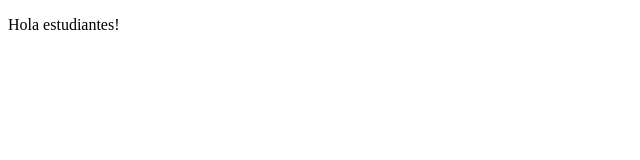
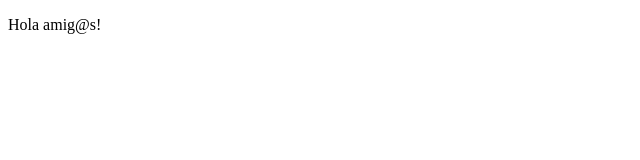
Before and after one commit to anaverde89/proyectoDemoCursoPrework, a plain HTML site: page index.html in a window 1280 px wide. Shown: the full height of the page, 0-640 px from the left. Drawn offline with Linux system fonts and the light colour scheme.

Commit message:
cambios agregamos sitio

```diff
--- a/index.html
+++ b/index.html
@@ -6,6 +6,6 @@
     <title>Document</title>
   </head>
   <body>
-    <p>Hola estudiantes!</p>
+    <p>Hola amig@s!</p>
   </body>
 </html>
```
